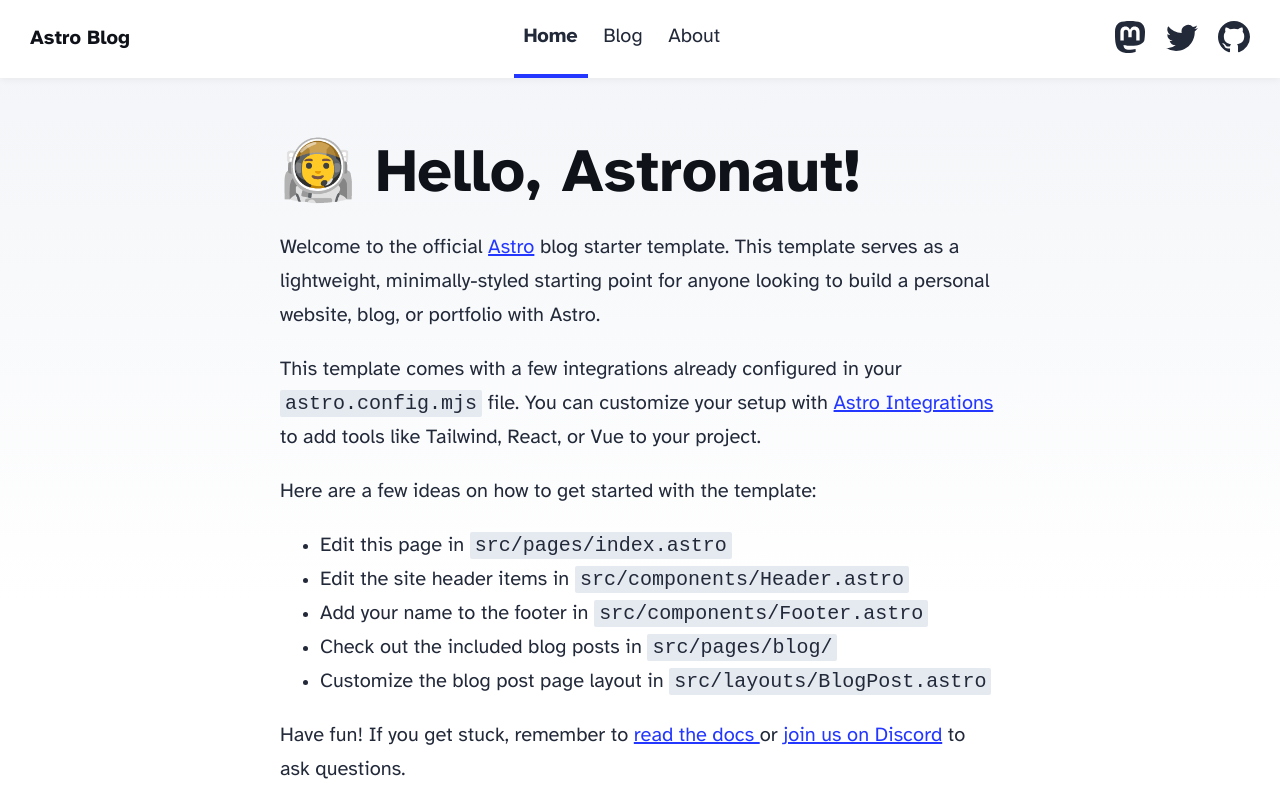
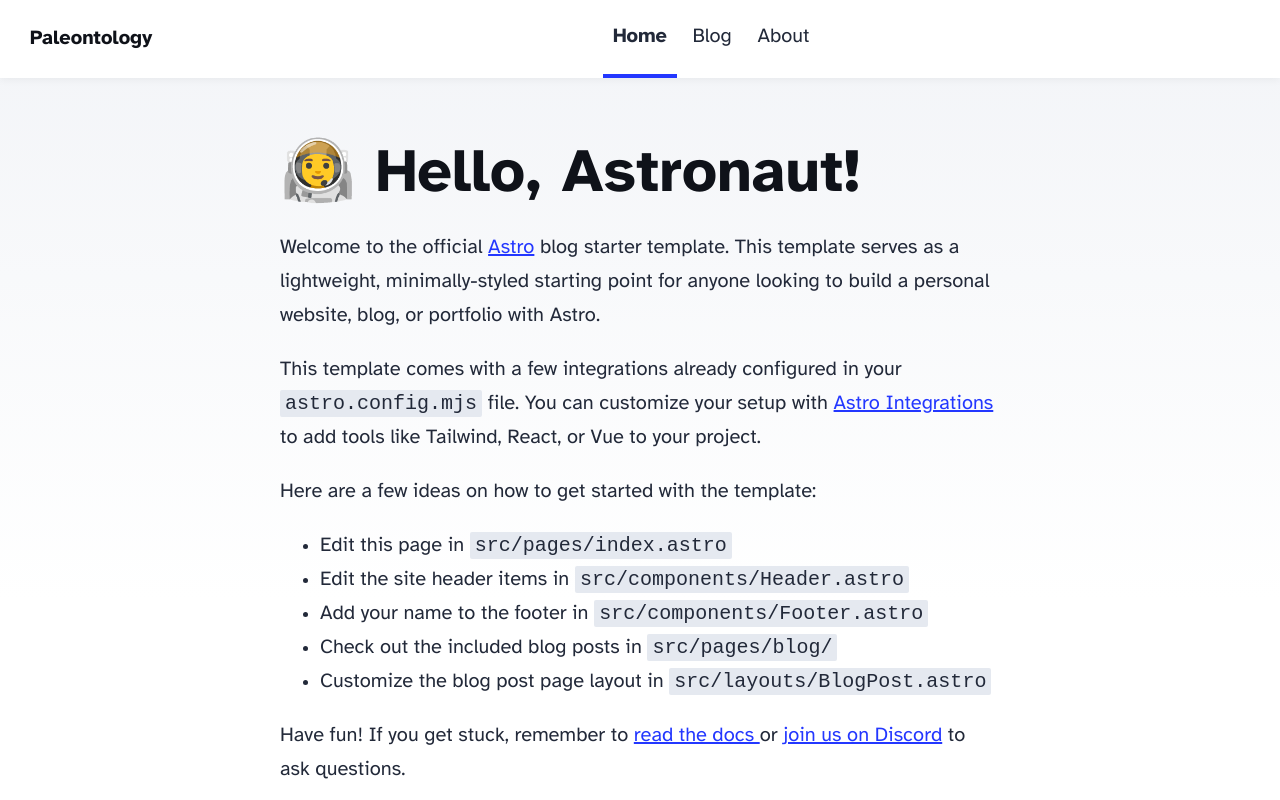
Before and after one commit to yunusum/paleontology, an Astro site: page / in a window 1280 px wide. Shown: the top 800 px of the page. Built offline with nearby package versions, Linux system fonts and the light colour scheme; Astro itself is replaced by a stand-in of ours.

Commit message:
change header

```diff
--- a/src/components/Header.astro
+++ b/src/components/Header.astro
@@ -1,6 +1,6 @@
 ---
-import HeaderLink from './HeaderLink.astro';
-import { SITE_TITLE } from '../consts';
+import HeaderLink from "./HeaderLink.astro";
+import { SITE_TITLE } from "../consts";
 ---
 
 <header>
@@ -11,35 +11,7 @@
       <HeaderLink href="/blog">Blog</HeaderLink>
       <HeaderLink href="/about">About</HeaderLink>
     </div>
-		<div class="social-links">
-			<a href="https://m.webtoo.ls/@astro" target="_blank">
-				<span class="sr-only">Follow Astro on Mastodon</span>
-				<svg viewBox="0 0 16 16" aria-hidden="true" width="32" height="32"
-					><path
-						fill="currentColor"
-						d="M11.19 12.195c2.016-.24 3.77-1.475 3.99-2.603.348-1.778.32-4.339.32-4.339 0-3.47-2.286-4.488-2.286-4.488C12.062.238 10.083.017 8.027 0h-.05C5.92.017 3.942.238 2.79.765c0 0-2.285 1.017-2.285 4.488l-.002.662c-.004.64-.007 1.35.011 2.091.083 3.394.626 6.74 3.78 7.57 1.454.383 2.703.463 3.709.408 1.823-.1 2.847-.647 2.847-.647l-.06-1.317s-1.303.41-2.767.36c-1.45-.05-2.98-.156-3.215-1.928a3.614 3.614 0 0 1-.033-.496s1.424.346 3.228.428c1.103.05 2.137-.064 3.188-.189zm1.613-2.47H11.13v-4.08c0-.859-.364-1.295-1.091-1.295-.804 0-1.207.517-1.207 1.541v2.233H7.168V5.89c0-1.024-.403-1.541-1.207-1.541-.727 0-1.091.436-1.091 1.296v4.079H3.197V5.522c0-.859.22-1.541.66-2.046.456-.505 1.052-.764 1.793-.764.856 0 1.504.328 1.933.983L8 4.39l.417-.695c.429-.655 1.077-.983 1.934-.983.74 0 1.336.259 1.791.764.442.505.661 1.187.661 2.046v4.203z"
-					></path></svg
-				>
-			</a>
-			<a href="https://twitter.com/astrodotbuild" target="_blank">
-				<span class="sr-only">Follow Astro on Twitter</span>
-				<svg viewBox="0 0 16 16" aria-hidden="true" width="32" height="32"
-					><path
-						fill="currentColor"
-						d="M5.026 15c6.038 0 9.341-5.003 9.341-9.334 0-.14 0-.282-.006-.422A6.685 6.685 0 0 0 16 3.542a6.658 6.658 0 0 1-1.889.518 3.301 3.301 0 0 0 1.447-1.817 6.533 6.533 0 0 1-2.087.793A3.286 3.286 0 0 0 7.875 6.03a9.325 9.325 0 0 1-6.767-3.429 3.289 3.289 0 0 0 1.018 4.382A3.323 3.323 0 0 1 .64 6.575v.045a3.288 3.288 0 0 0 2.632 3.218 3.203 3.203 0 0 1-.865.115 3.23 3.23 0 0 1-.614-.057 3.283 3.283 0 0 0 3.067 2.277A6.588 6.588 0 0 1 .78 13.58a6.32 6.32 0 0 1-.78-.045A9.344 9.344 0 0 0 5.026 15z"
-					></path></svg
-				>
-			</a>
-			<a href="https://github.com/withastro/astro" target="_blank">
-				<span class="sr-only">Go to Astro's GitHub repo</span>
-				<svg viewBox="0 0 16 16" aria-hidden="true" width="32" height="32"
-					><path
-						fill="currentColor"
-						d="M8 0C3.58 0 0 3.58 0 8c0 3.54 2.29 6.53 5.47 7.59.4.07.55-.17.55-.38 0-.19-.01-.82-.01-1.49-2.01.37-2.53-.49-2.69-.94-.09-.23-.48-.94-.82-1.13-.28-.15-.68-.52-.01-.53.63-.01 1.08.58 1.23.82.72 1.21 1.87.87 2.33.66.07-.52.28-.87.51-1.07-1.78-.2-3.64-.89-3.64-3.95 0-.87.31-1.59.82-2.15-.08-.2-.36-1.02.08-2.12 0 0 .67-.21 2.2.82.64-.18 1.32-.27 2-.27.68 0 1.36.09 2 .27 1.53-1.04 2.2-.82 2.2-.82.44 1.1.16 1.92.08 2.12.51.56.82 1.27.82 2.15 0 3.07-1.87 3.75-3.65 3.95.29.25.54.73.54 1.48 0 1.07-.01 1.93-.01 2.2 0 .21.15.46.55.38A8.012 8.012 0 0 0 16 8c0-4.42-3.58-8-8-8z"
-					></path></svg
-				>
-			</a>
-		</div>
+    <div class="social-links"></div>
   </nav>
 </header>
 <style>
--- a/src/consts.ts
+++ b/src/consts.ts
@@ -1,5 +1,5 @@
 // Place any global data in this file.
 // You can import this data from anywhere in your site by using the `import` keyword.
 
-export const SITE_TITLE = 'Astro Blog';
-export const SITE_DESCRIPTION = 'Welcome to my website!';
+export const SITE_TITLE = "Paleontology";
+export const SITE_DESCRIPTION = "Welcome to my website!";
```
Lines whose indentation alone changed are shown as unchanged.
